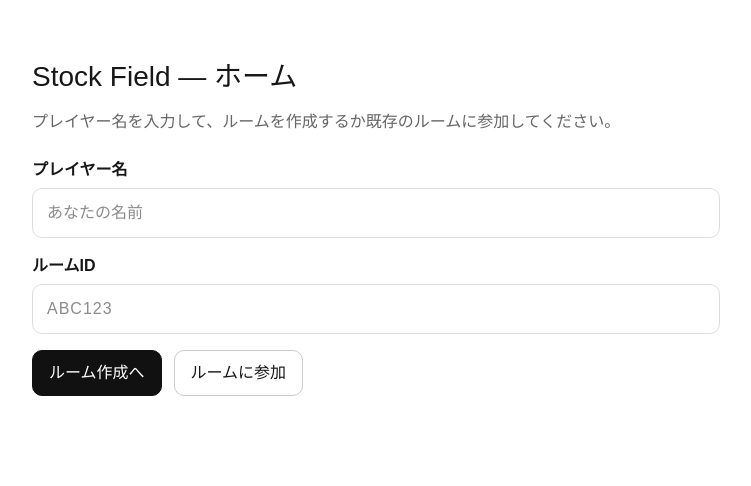
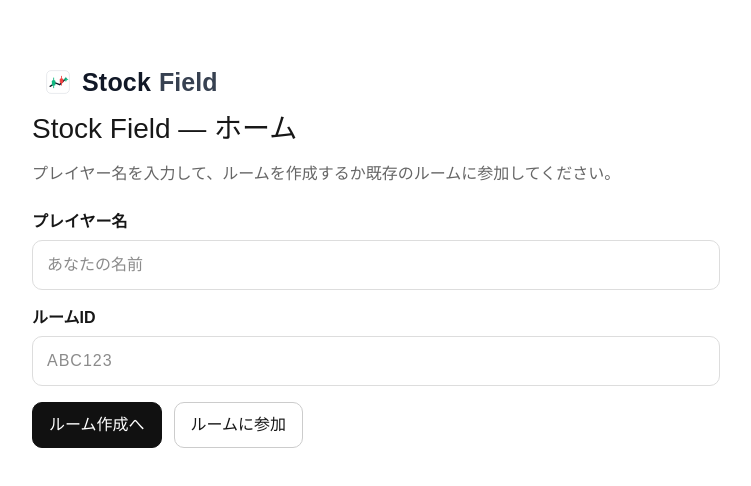
Before and after one commit to itc-s23015/Test-Realtime, a Next.js app: page / in a window 1280 px wide. Shown: the top 486 px of the page, without its empty margins (264-1015 px from the left). Built offline with nearby package versions, Linux system fonts and the light colour scheme.

Commit message:
ロゴを作成（仮）

```diff
--- /dev/null
+++ b/src/app/components/Logo.tsx
@@ -0,0 +1,63 @@
+"use client";
+
+type Props = {
+  variant?: "full" | "mark"; // full: アイコン+文字, mark: アイコンのみ
+  size?: number;              // 高さ(px)
+  dark?: boolean;             // ダーク背景用配色
+};
+
+export default function Logo({ variant = "full", size = 28, dark = false }: Props) {
+  const textColor = dark ? "#ffffff" : "#111827"; // gray-900
+  const strokeColor = dark ? "#e5e7eb" : "#111827"; // line/chart色
+  const cardFill = dark ? "#0f172a" : "#ffffff"; // cardベース
+  const cardStroke = dark ? "#334155" : "#e5e7eb"; // card枠
+
+  return (
+    <div style={{ display: "inline-flex", alignItems: "center", gap: 10, lineHeight: 1 }}>
+      {/* ============ MARK ============ */}
+      <svg
+        width={size}
+        height={size}
+        viewBox="0 0 64 64"
+        aria-label="Stock Field logo"
+        role="img"
+      >
+        {/* カード（角丸） */}
+        <rect x="6" y="6" rx="10" ry="10" width="52" height="52"
+              fill={cardFill} stroke={cardStroke} strokeWidth="2" />
+        {/* 右肩上がりのチャートライン */}
+        <path d="M14 42 L26 34 L36 38 L50 24" fill="none" stroke={strokeColor} strokeWidth="3" strokeLinecap="round"/>
+        {/* ピークに小さな星（スパーク） */}
+        <path d="M50 20 l2 4 l4 2 l-4 2 l-2 4 l-2-4 l-4-2 l4-2z"
+              fill={dark ? "#22c55e" : "#10b981"} opacity="0.9" />
+        {/* 緑の陽線キャンドル */}
+        <line x1="22" y1="22" x2="22" y2="46" stroke="#10b981" strokeWidth="2"/>
+        <rect x="18" y="28" width="8" height="12" rx="2" fill="#10b981"/>
+        {/* 赤の陰線キャンドル */}
+        <line x1="40" y1="18" x2="40" y2="40" stroke="#ef4444" strokeWidth="2"/>
+        <rect x="36" y="24" width="8" height="10" rx="2" fill="#ef4444"/>
+      </svg>
+
+      {/* ============ WORDMARK ============ */}
+      {variant === "full" && (
+        <div style={{ display: "inline-flex", alignItems: "baseline", gap: 8 }}>
+          <span style={{
+            fontWeight: 800,
+            fontSize: Math.round(size * 0.9),
+            color: textColor,
+            letterSpacing: 0.2
+          }}>
+            Stock
+          </span>
+          <span style={{
+            fontWeight: 700,
+            fontSize: Math.round(size * 0.9),
+            color: dark ? "#9ca3af" : "#374151" // gray-500/700
+          }}>
+            Field
+          </span>
+        </div>
+      )}
+    </div>
+  );
+}
--- a/src/app/page.tsx
+++ b/src/app/page.tsx
@@ -2,6 +2,8 @@
 
 import { useRouter } from "next/navigation";
 import { useEffect, useState } from "react";
+import Logo from "../app/components/Logo";
+
 
 export default function HomePage() {
   const router = useRouter();
@@ -32,7 +34,12 @@ export default function HomePage() {
   };
 
   return (
+
     <main style={{ maxWidth: 720, margin: "40px auto", padding: 16 }}>
+          <header style={{ display: "flex", alignItems: "center", gap: 12, padding: 12 }}>
+      <Logo variant="full" size={28} />
+      {/* ダーク背景なら <Logo variant="full" size={28} dark /> */}
+    </header>
       <h1 style={{ fontSize: 28, marginBottom: 12 }}>Stock Field — ホーム</h1>
       <p style={{ color: "#666", marginBottom: 24 }}>
         プレイヤー名を入力して、ルームを作成するか既存のルームに参加してください。
```
